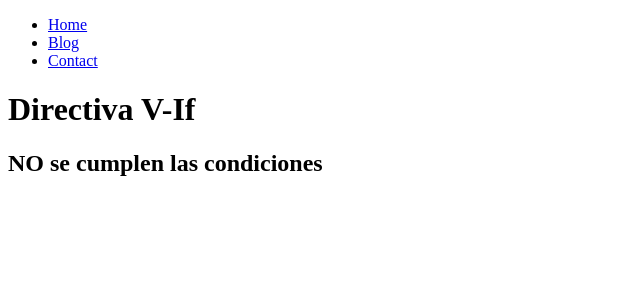
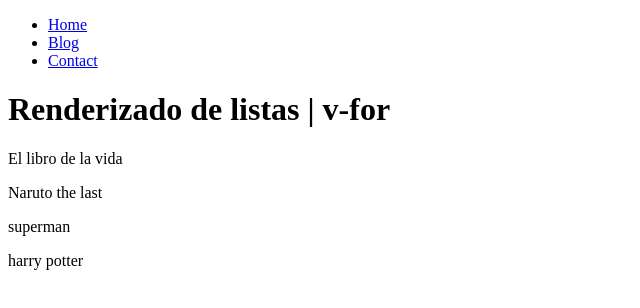
Before and after one commit to arelys25/curso-vue.js, a Vue app: page / in a window 1280 px wide. Shown: the top 308 px of the page, without its empty margins (0-640 px from the left). Built offline with nearby package versions, Linux system fonts and the light colour scheme.

Commit message:
v-for sirve para renderizar listas usando un for dentro de una etiqueta para que, por cada elemento que se encuentre en la lista, creará una etiqueta. Esto en lugar de estar creando etiqueta por etiqueta

```diff
--- a/src/App.vue
+++ b/src/App.vue
@@ -6,15 +6,13 @@
   <div>
     <!-- AGregar el componente del header con el titulo y lo importamos  -->
     <HeaderComponent></HeaderComponent>
-    <h1>Directiva V-If</h1>
+    <h1>Renderizado de listas | v-for</h1>
+    <div>
+      <!-- crear un p por cada elemento que haya en la lista, para no hacerlos de uno por uno. Se usará un For -->
+       <!-- se le tiene que asignar una variable que almacenará el valor (movie), decir de dónde sacará la información (lista movies) y crear una llave unica (movie) -->
+      <p v-for="movie in movies" :key="movie">{{ movie }}</p>
+    </div>
 
-    <!-- V-If hará que solo se muestre si la funcion se cumple. Se puede usar con booleanos o con cadenas o numeros (si está vacía es false) -->
-    <h2 v-if="condition">La condición se cumple</h2>
-
-    <h2 v-else-if="condition2">Condición 2</h2>
-
-    <!-- se cumple si las de arriba no se cumplen  -->
-    <h2 v-else>NO se cumplen las condiciones</h2>
 
   </div>
 </template>
@@ -23,10 +21,7 @@
   import { ref } from 'vue';
   import HeaderComponent from './components/HeaderComponent.vue';
 
-  const condition = false;
-  const condition2 = false;
-
-
+  const movies = ['El libro de la vida','Naruto the last','superman','harry potter']
 </script>
 <!-- scoped ayuda a que los estilos generados solo se apliquen al componente  -->
 <style scoped>
```
